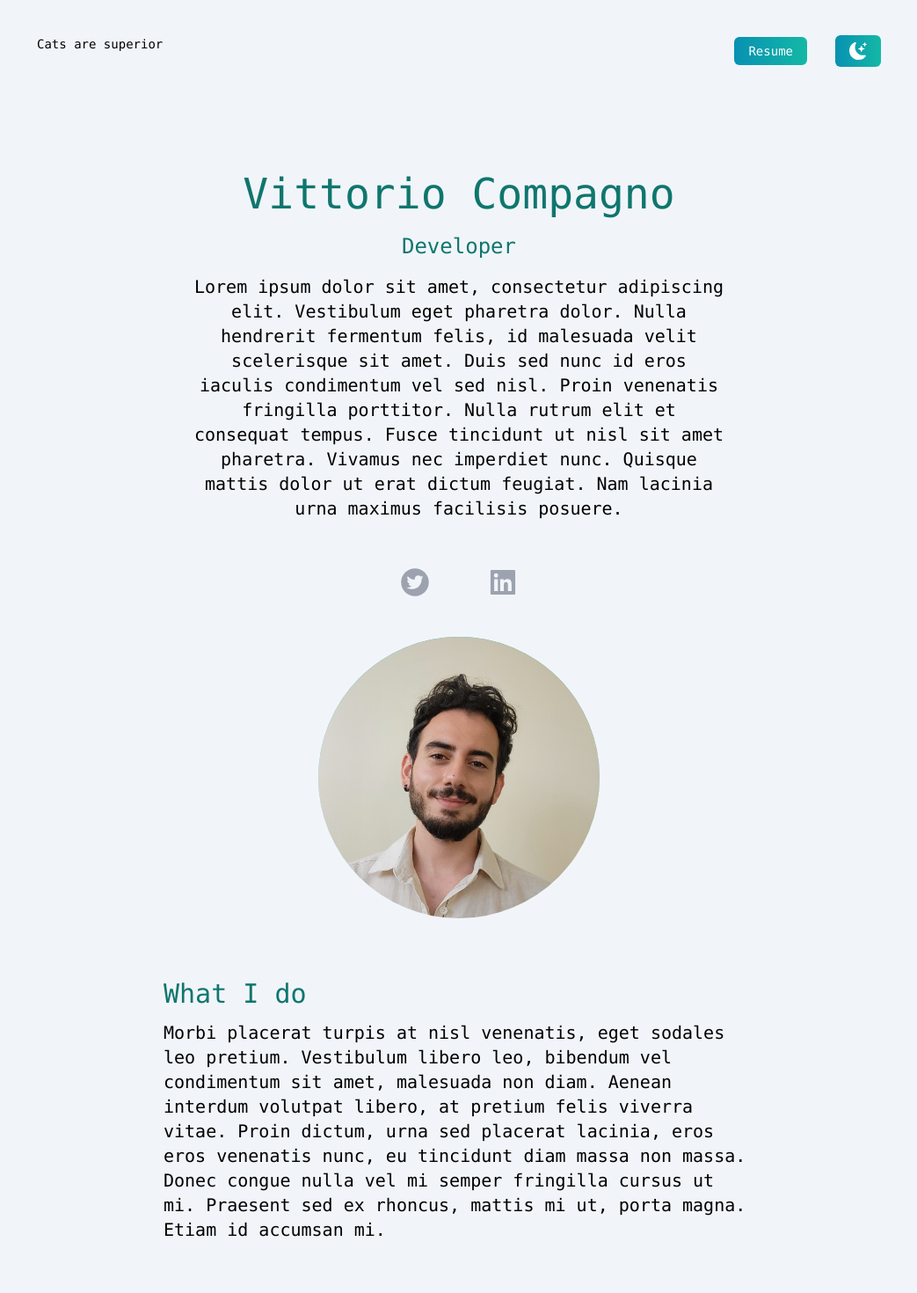
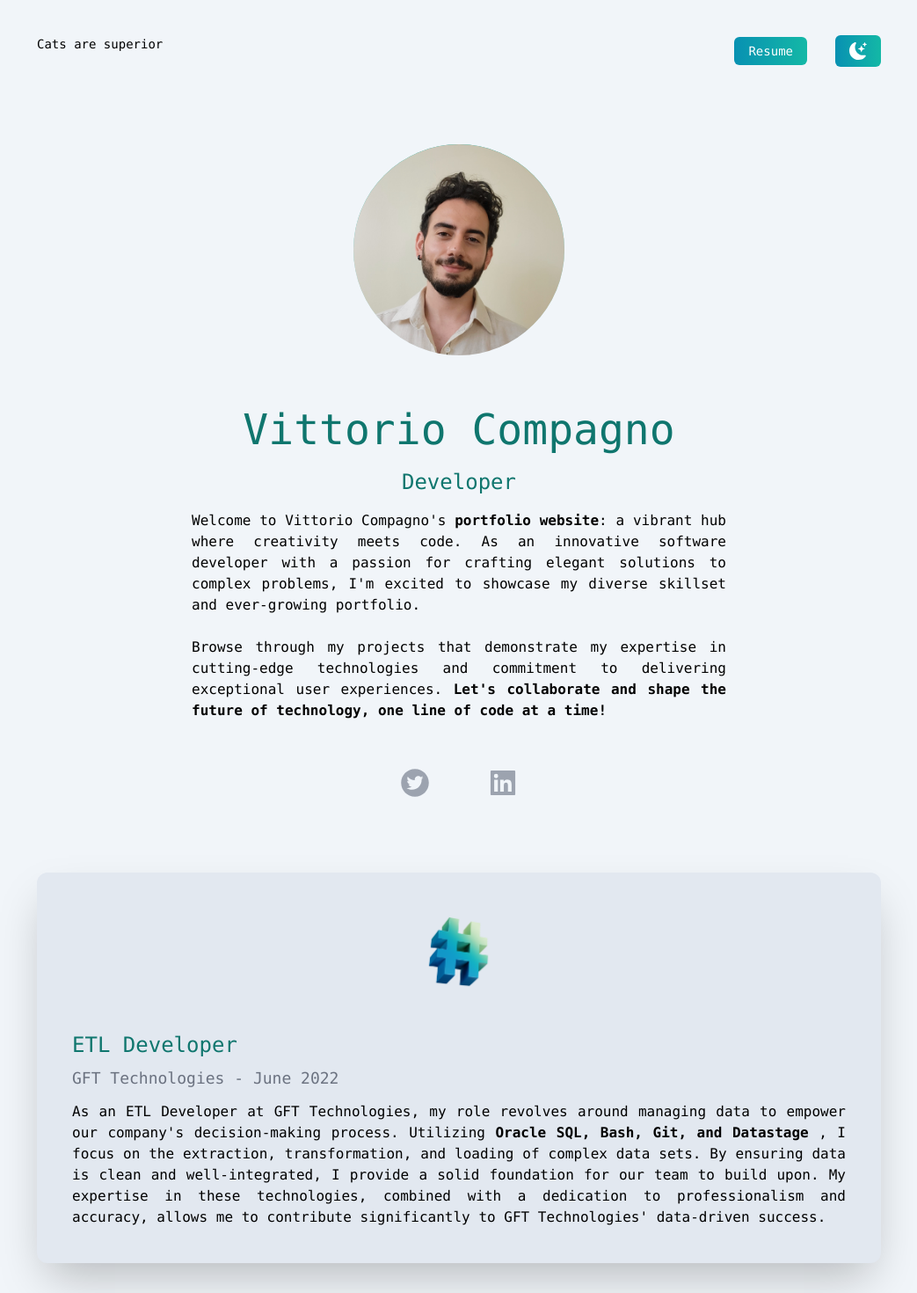
Before and after one commit to vittoriocompagno/portfolio, a Next.js app: page / in a window 1280 px wide. Shown: the top 1470 px of the page at 88% size, without its empty margins (118-1161 px from the left). Built offline with nearby package versions, Linux system fonts and the light colour scheme.

Commit message:
Changed graphical freatures, populated descriptions and addedd links

```diff
--- a/src/pages/index.tsx
+++ b/src/pages/index.tsx
@@ -5,6 +5,7 @@ import Image from 'next/image';
 import deved from 'public/propic.jpeg';
 import code from 'public/code.png';
 import {useState} from 'react';
+import { open } from 'fs';
 
 export default function Home() {
   const [darkMode,setDarkMode] = useState(false);
@@ -30,38 +31,41 @@ export default function Home() {
               </li>
             </ul>
           </nav>
-          <div className= 'text-black dark:text-white text-center p-8 mx-auto max-w-2xl md:text-xl'>
-            <h2 className=' text-5xl text-teal-700 dark:text-teal-400 font-medium'>Vittorio Compagno</h2>
+          <div className=' relative mx-auto  bg-gradient-to-b from-teal-500 rounded-full w-60 h-60 mt-10 mb-7 overflow-hidden'>
+            <Image src={deved} alt= "That's me" fill objectFit='cover' />
+          </div>
+          <div className= 'text-black dark:text-white text-center p-8 mx-auto max-w-2xl'>
+            <h1 className=' text-5xl text-teal-700 dark:text-teal-400 font-medium'>Vittorio Compagno</h1>
             <h3 className=' text-2xl pt-5 text-teal-700 dark:text-teal-400'>Developer</h3>
-            <p className='text-medium py-4 leading-7'>
-            Lorem ipsum dolor sit amet, consectetur adipiscing elit. Vestibulum eget pharetra dolor. Nulla hendrerit fermentum felis, id malesuada velit scelerisque sit amet. Duis sed nunc id eros iaculis condimentum vel sed nisl. Proin venenatis fringilla porttitor. Nulla rutrum elit et consequat tempus. Fusce tincidunt ut nisl sit amet pharetra. Vivamus nec imperdiet nunc. Quisque mattis dolor ut erat dictum feugiat. Nam lacinia urna maximus facilisis posuere.
-            </p>
+            <div className='text-justify text-medium py-4 leading-6.5'>
+              <p>
+              Welcome to Vittorio Compagno's <b>portfolio website</b>: a vibrant hub where creativity meets code. As an innovative software developer with a passion for crafting elegant solutions to complex problems, I'm excited to showcase my diverse skillset and ever-growing portfolio.
+              </p>
+              <p>
+              <br /> Browse through my projects that demonstrate my expertise in cutting-edge technologies and commitment to delivering exceptional user experiences. <b> Let's collaborate and shape the future of technology, one line of code at a time! </b>
+              </p>
+            </div>
           </div>
           <div className=' text-4xl flex justify-center gap-16 p-10 py-1 text-gray-400 dark:text-teal-400'>
-            <AiFillTwitterCircle/>
-            <AiFillLinkedin/>
-          </div>
-          <div className=' relative mx-auto  bg-gradient-to-b from-teal-500 rounded-full w-80 h-80 mt-10 mb-7 overflow-hidden'>
-            <Image src={deved} alt= "That's me" fill objectFit='cover' />
-          </div>
+              <a href="https://www.twitter.com/comradvittorio" target='_blank' >
+                <AiFillTwitterCircle className='cursor-pointer'/>
+              </a>
+              <a href="https://www.linkedin.com/in/vittorio-compagno" target='_blank'>
+                <AiFillLinkedin className='cursor-pointer'/>
+              </a>
+            </div>
         </section>
         <section className='min-h-screen'>
-          <div className = 'mx-auto max-w-2xl text-black dark:text-white'>
-            <h3 className=' text-3xl pt-10 pb-3  text-teal-700 dark:text-teal-400 ' > What I do </h3>
-            <p className='text-mediumpy-5 leading-8 md:text-xl'>
-            Morbi placerat turpis at nisl venenatis, eget sodales leo pretium. Vestibulum libero leo, bibendum vel condimentum sit amet, malesuada non diam. Aenean interdum volutpat libero, at pretium felis viverra vitae. Proin dictum, urna sed placerat lacinia, eros eros venenatis nunc, eu tincidunt diam massa non massa. Donec congue nulla vel mi semper fringilla cursus ut mi. Praesent sed ex rhoncus, mattis mi ut, porta magna. Etiam id accumsan mi.
-            </p>
-          </div>
           <div className='lg:flex gap-10 py-10'>
             <div className='lg:flex gap-10'>
              <div className='text-center shadow-2xl p-10 rounded-xl my-10 bg-slate-200 text-black dark:text-white dark:bg-slate-800'>
                <div className='flex justify-center'>
                < Image src={code}  height={100} width={100} alt = 'miao'/>
                </div>
-               <h3 className='pt-10 pb-2 text-lg font-medium  text-teal-700 dark:text-teal-400'> MIAO </h3>
-               <p>
-                 Donec id ipsum lectus. Quisque eu justo non massa tempus laoreet. Interdum et malesuada fames ac ante ipsum primis in faucibus. Sed sed suscipit eros. Maecenas hendrerit sit amet diam id hendrerit. Cras laoreet venenatis sem id cursus.
-               </p>
+               <h3 className='pt-10 pb-2 text-2xl font-medium text-left  text-teal-700 dark:text-teal-400'> ETL Developer </h3>
+               <h2 className='text-lg text-left mb-3 dark:text-gray-200 text-gray-500'> GFT Technologies - June 2022 </h2>
+               <p className='text-justify leading-6.5'>
+               As an ETL Developer at GFT Technologies, my role revolves around managing data to empower our company's decision-making process. Utilizing <b> Oracle SQL, Bash, Git, and Datastage </b>, I focus on the extraction, transformation, and loading of complex data sets. By ensuring data is clean and well-integrated, I provide a solid foundation for our team to build upon. My expertise in these technologies, combined with a dedication to professionalism and accuracy, allows me to contribute significantly to GFT Technologies' data-driven success.                         </p>
              </div>
             </div>
           </div>
```
